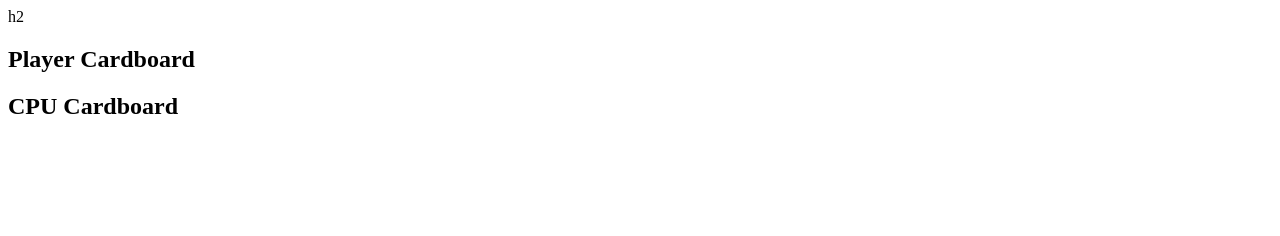
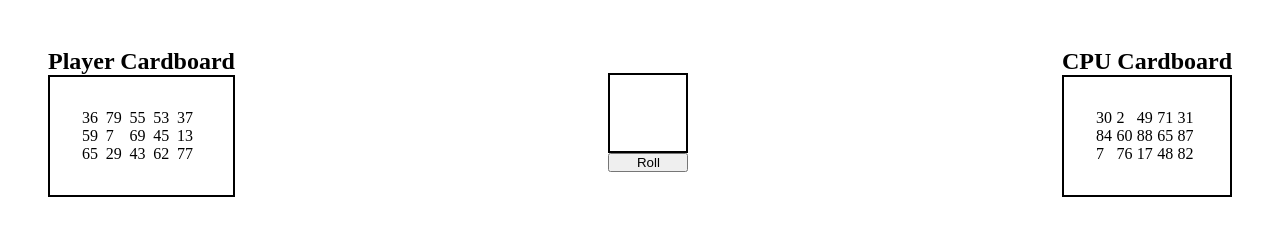
Before and after one commit to JoseFerAlvarez/exercise-bingo, a website built with Vite: page src/index.html in a window 1280 px wide. Built offline with nearby package versions, Linux system fonts and the light colour scheme.

Commit message:
ejercicio bingo estructura

```diff
--- a/src/index.css
+++ b/src/index.css
@@ -0,0 +1,41 @@
+* {
+padding: 0;
+margin: 0;
+box-sizing: border-box;
+}
+
+.container{
+  padding: 3em;
+  width: 100%;
+  display: flex;
+  justify-content: space-between;
+  align-items: center;
+}
+
+.cardboard{
+  padding: 2em;
+  display: grid;
+  grid-template-columns: repeat(5, 1fr);
+  border: 2px solid black;
+}
+
+.cardboard.winner {
+    background: green;
+}
+
+.cardboard .number.checked {
+  background: red;
+  text-decoration: line-through;
+}
+
+.drum{
+  display: flex;
+  flex-direction: column;
+}
+.drum .drumNumber {
+  width: 80px;
+  height: 80px;
+  text-align: center;
+  font-size: 40px;
+  border: 2px solid black;
+}
--- a/src/index.html
+++ b/src/index.html
@@ -11,13 +11,14 @@
 <body>
   <div class="container">
     <div>
-h2    <h2>Player Cardboard</h2>
+      <h2>Player Cardboard</h2>
       <div class="cardboard player"></div>
     </div>
 
     <div class="drum">
+      <div class="drumNumber"></div>
+      <button class="button">Roll</button>
     </div>
-
     <div>
       <h2>CPU Cardboard</h2>
       <div class="cardboard cpu"></div>
--- a/src/index.js
+++ b/src/index.js
@@ -1,3 +1,66 @@
-const drum = _.range(1, 91);
+import _ from "lodash";
 
-console.log(drum);
+const bingoAudio = new Audio("./assets/bingo.mp3");
+const cardContainerPlayer = document.querySelector(".player");
+const cardContainerCPU = document.querySelector(".cpu");
+const rollButton = document.querySelector(".button");
+const drumNumber = document.querySelector(".drumNumber");
+
+const drum = _.shuffle(_.range(1, 91));
+const cardPlayer = _.shuffle(_.range(1, 91)).slice(0, 15);
+const cardCPU = _.shuffle(_.range(1, 91)).slice(0, 15);
+
+const generateCard = (cardContainer, cardNumbers) => {
+  cardNumbers.forEach(number => {
+    const div = document.createElement("div");
+    div.classList.add("number");
+    div.classList.add(`number-${number}`);
+    div.textContent = number;
+    cardContainer.appendChild(div);
+  });
+};
+
+const dropNumber = (drum) => {
+  const number = drum.pop();
+  drumNumber.textContent = number;
+
+  checkNumber(cardPlayer, number);
+  checkNumber(cardCPU, number);
+
+  checkWinner([cardPlayer, cardCPU]);
+};
+
+const checkNumber = (card, number) => {
+  card.forEach((e, i) => {
+    if (e === number) {
+      card.splice(i, 1);
+      const element = document.querySelector(`.number-${e}`);
+      if (element) {
+        element.classList.add("checked");
+      }
+    }
+  });
+};
+
+const checkWinner = (cardboards) => {
+  if (cardboards[0].length < 1) {
+    cardContainerPlayer.classList.add("winner");
+    bingoAudio.play();
+    rollButton.remove();
+  } else if (cardboards[1].length < 1) {
+    cardContainerCPU.classList.add("winner");
+    bingoAudio.play();
+    rollButton.remove();
+  }
+  // } else if (cardboards[0].length < 1 && cardboards[1].length < 1) {
+  //   cardContainerPlayer.classList.add("winner");
+  //   cardContainerCPU.classList.add("winner");
+  //   bingoAudio.play();
+  //   rollButton.remove();
+  // }
+};
+
+generateCard(cardContainerPlayer, cardPlayer);
+generateCard(cardContainerCPU, cardCPU);
+
+rollButton.addEventListener("click", () => dropNumber(drum));
```
Also changed, not shown: package.json (line endings or trailing spaces), 1 other file.
